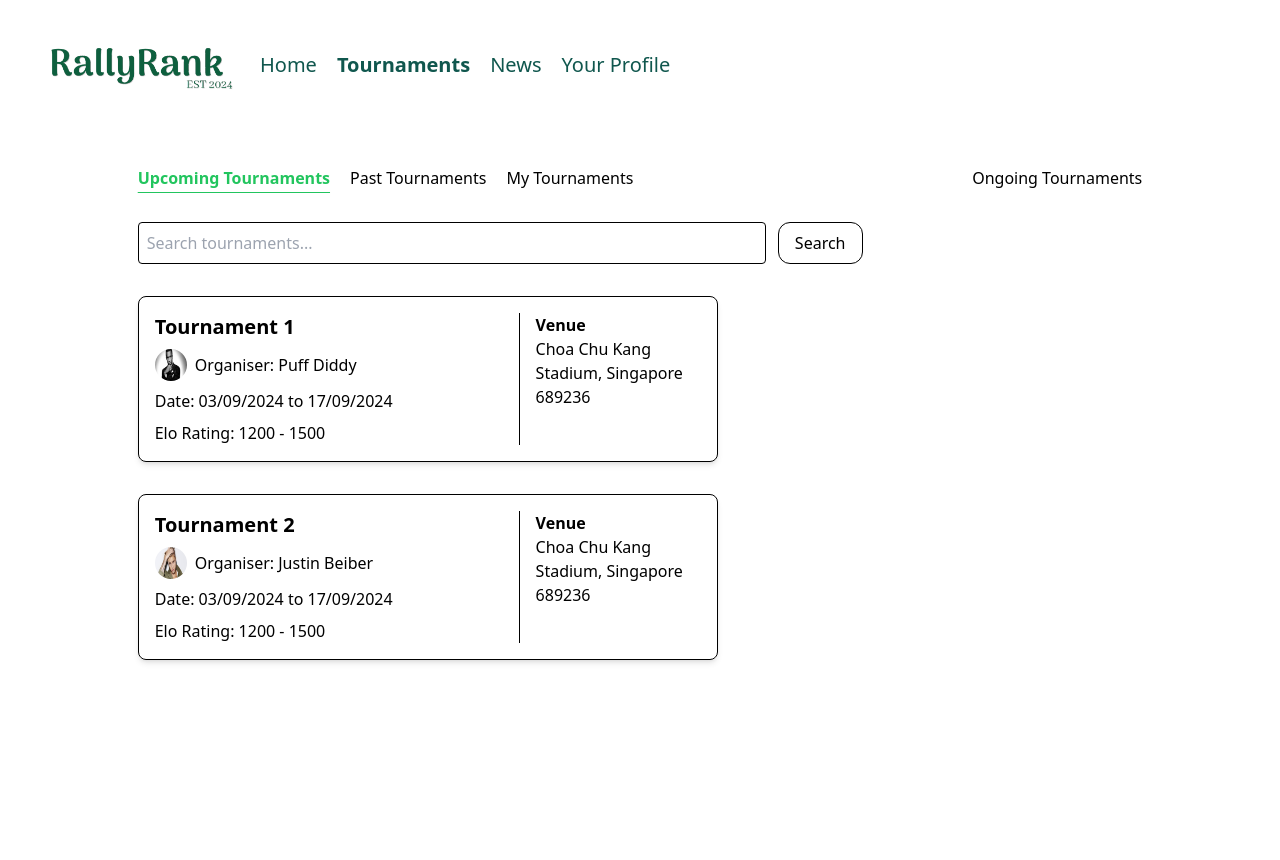
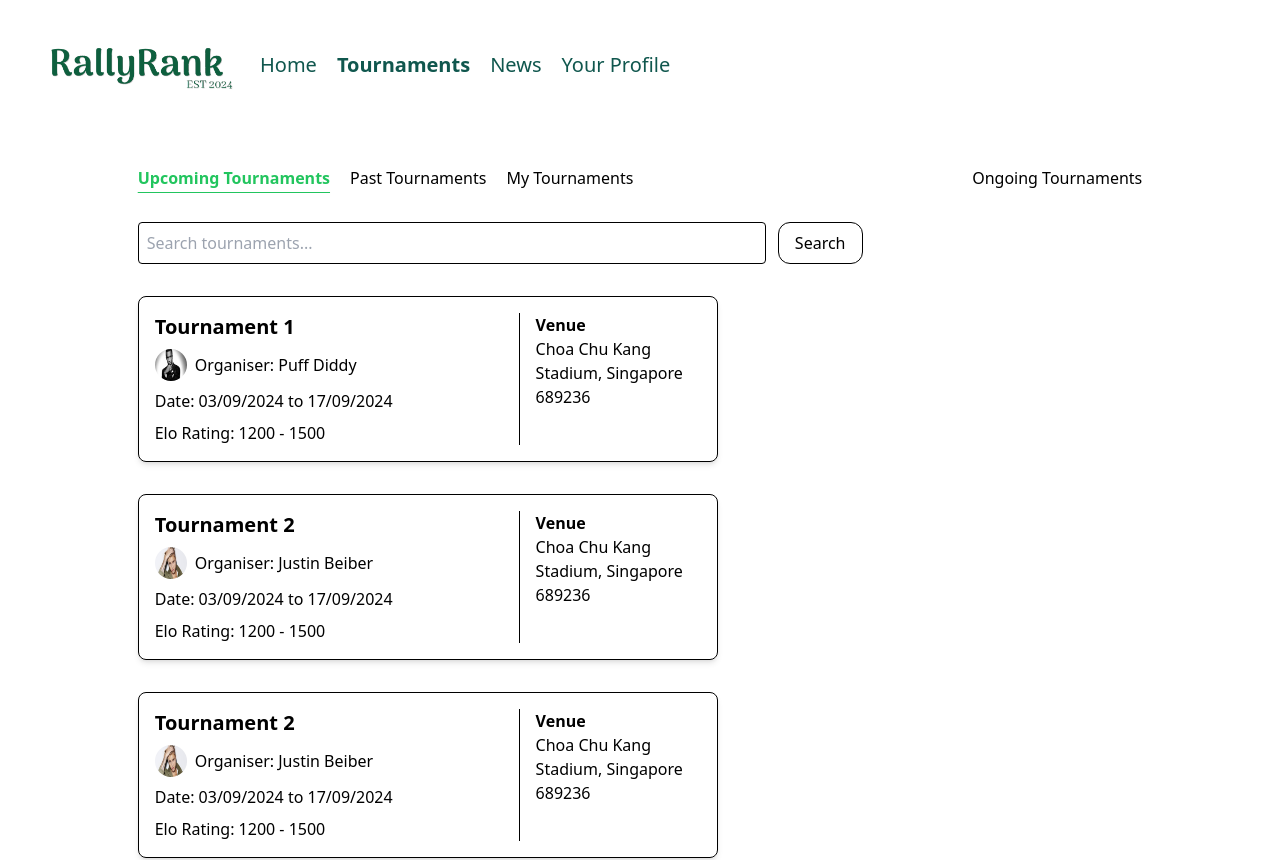
Before and after one commit to zylooooo/CS203, a React (Vite) app in the folder rally-rank-app/: page /user-tournaments in a window 1280 px wide. Shown: the top 860 px of the page. Before the commit the page ends 800 px from the top, so only its background shows below. Built offline with nearby package versions, Linux system fonts and the light colour scheme; the HTML template or start-up script is replaced by a standard one.

Commit message:
Updated Tournaments.jsx (idea):

```diff
--- a/rally-rank-app/src/user/Tournaments.jsx
+++ b/rally-rank-app/src/user/Tournaments.jsx
@@ -1,71 +1,113 @@
+import React from 'react';
 import TournamentsButtons from "../components/TournamentsButtons";
 import profilePictureTest1 from "../assets/profile-picture-one.jpg";
 import profilePictureTest2 from "../assets/profile-picture-two.jpg";
 
-function UserTournaments() {
+// Define the tournamentTest array
+const tournamentTest = [
+  {
+    name: "Tournament 1",
+    organizerProfilePicture: profilePictureTest1,
+    organizerName: "Puff Diddy",
+    startDate: "03/09/2024",
+    endDate: "17/09/2024",
+    eloRatingRange: "1200 - 1500",
+    venue: "Choa Chu Kang Stadium, Singapore 689236",
+  },
+  {
+    name: "Tournament 2",
+    organizerProfilePicture: profilePictureTest2,
+    organizerName: "Justin Beiber",
+    startDate: "03/09/2024",
+    endDate: "17/09/2024",
+    eloRatingRange: "1200 - 1500",
+    venue: "Choa Chu Kang Stadium, Singapore 689236",
+  },
+  {
+    name: "Tournament 2",
+    organizerProfilePicture: profilePictureTest2,
+    organizerName: "Justin Beiber",
+    startDate: "03/09/2024",
+    endDate: "17/09/2024",
+    eloRatingRange: "1200 - 1500",
+    venue: "Choa Chu Kang Stadium, Singapore 689236",
+  },
+  {
+    name: "Tournament 2",
+    organizerProfilePicture: profilePictureTest2,
+    organizerName: "Justin Beiber",
+    startDate: "03/09/2024",
+    endDate: "17/09/2024",
+    eloRatingRange: "1200 - 1500",
+    venue: "Choa Chu Kang Stadium, Singapore 689236",
+  },
+];
+
+// Define the Tournaments component
+const Tournaments = ({ tournamentTest }) => {
   return (
-    <div className = "tournaments-page flex w-full p-9 gap-2 justify-evenly">
+    <div className="tournaments-list flex flex-col space-y-8">
+      {tournamentTest.map((tournament, index) => (
+        <div
+          key={index}
+          className="tournament border rounded-lg p-4 bg-white shadow-md cursor-pointer hover:shadow-lg transition flex w-4/5"
+        >
+          <div className="flex-1 pr-4">
+            <h3 className="section-one text-xl font-bold mb-2">
+              {tournament.name}
+            </h3>
+            <div className="tournament-organiser-details flex items-center mb-2">
+              <img
+                src={tournament.organizerProfilePicture}
+                alt="Organizer"
+                className="organiser-picture w-8 h-8 rounded-full mr-2"
+              />
+              <p className="organiser-name text-gray-600">
+                Organiser: {tournament.organizerName}
+              </p>
+            </div>
+            <p className="tournament-date text-gray-500 mb-2">
+              Date: {tournament.startDate} to {tournament.endDate}
+            </p>
+            <p className="tournament-elo-rating-range text-gray-500">
+              Elo Rating: {tournament.eloRatingRange}
+            </p>
+          </div>
+          <div className="section-two border-l border-gray-300 pl-4 flex-none w-1/3">
+            <p className="text-gray-600 font-semibold">Venue</p>
+            <p className="text-gray-500">{tournament.venue}</p>
+          </div>
+        </div>
+      ))}
+    </div>
+  );
+};
 
-        <div className = "row-container flex flex-col w-3/5 gap-8">
-
-            {/* LABELS */}
-            <div className = "tournaments-labels">
-                <TournamentsButtons buttons = {["Upcoming Tournaments", "Past Tournaments", "My Tournaments"]} />
-            </div>
-
-            {/* SEARCH BAR */}
-            <div className = "tournaments-search-bar flex gap-3">
-                <input className = "border rounded p-2 w-full focus:outline-none focus:ring-2 focus:ring-blue-500" type = "text" placeholder = "Search tournaments..."></input>
-                <button className = "border border-blue-500 text-blue-500 rounded-xl px-4 py-2 hover:bg-blue-500 hover:text-white transition"> Search </button>
-            </div>
-
-            {/* TOURNAMENTS LIST */}
-            <div className = "tournaments-list flex flex-col space-y-8">
-
-                {/* --- TO INSERT AS MANY DIVS WHERE NEEDED BASED ON THE NUMBER OF TOURNAMENTS */}
-                {/* TOURNAMENT DIV TEMPLATE */}
-                <div className = "tournament border rounded-lg p-4 bg-white shadow-md cursor-pointer hover:shadow-lg transition flex w-4/5">
-                    <div className = "flex-1 pr-4">
-                        <h3 className = "section-one text-xl font-bold mb-2"> Tournament 1 </h3>
-                        <div className = "tournament-organiser-details flex items-center mb-2">
-                            <img src = {profilePictureTest1} alt = "Organizer" className = "organiser-picture w-8 h-8 rounded-full mr-2"/>
-                            <p className = "organiser-name text-gray-600"> Organiser: Puff Diddy </p>
-                        </div>
-                        <p className = "tournament-date text-gray-500 mb-2"> Date: 03/09/2024 to 17/09/2024 </p>
-                        <p className = "tournament-elo-rating-range text-gray-500"> Elo Rating: 1200 - 1500 </p>
-                    </div>
-                    <div className = "section-two border-l border-gray-300 pl-4 flex-none w-1/3">
-                        <p className = "text-gray-600 font-semibold"> Venue </p>
-                        <p className = "text-gray-500"> Choa Chu Kang Stadium, Singapore 689236 </p>
-                    </div>
-                </div>
-
-                <div className = "tournament border rounded-lg p-4 bg-white shadow-md cursor-pointer hover:shadow-lg transition flex w-4/5">
-                    <div className = "flex-1 pr-4">
-                        <h3 className = "section-one text-xl font-bold mb-2"> Tournament 2 </h3>
-                        <div className = "tournament-organiser-details flex items-center mb-2">
-                            <img src = {profilePictureTest2} alt = "Organizer" className = "organiser-picture w-8 h-8 rounded-full mr-2"/>
-                            <p className = "organiser-name text-gray-600 "> Organiser: Justin Beiber </p>
-                        </div>
-                        <p className = "tournament-date text-gray-500 mb-2"> Date: 03/09/2024 to 17/09/2024 </p>
-                        <p className = "tournament-elo-rating-range text-gray-500"> Elo Rating: 1200 - 1500 </p>
-                    </div>
-                    <div className = "section-two border-l border-gray-300 pl-4 flex-none w-1/3">
-                        <p className = "text-gray-600 font-semibold"> Venue </p>
-                        <p className = "text-gray-500"> Choa Chu Kang Stadium, Singapore 689236 </p>
-                    </div>
-                </div>
-
-
-            </div>
+// Define the UserTournaments component
+const UserTournaments = () => {
+  return (
+    <div className="tournaments-page flex w-full p-9 gap-2 justify-evenly">
+      <div className="row-container flex flex-col w-3/5 gap-8">
+        {/* LABELS */}
+        <div className="tournaments-labels">
+          <TournamentsButtons buttons={["Upcoming Tournaments", "Past Tournaments", "My Tournaments"]} />
         </div>
 
-        <div className = "col-container">
-                Ongoing Tournaments
+        {/* SEARCH BAR */}
+        <div className="tournaments-search-bar flex gap-3">
+          <input className="border rounded p-2 w-full focus:outline-none focus:ring-2 focus:ring-blue-500" type="text" placeholder="Search tournaments..." />
+          <button className="border border-blue-500 text-blue-500 rounded-xl px-4 py-2 hover:bg-blue-500 hover:text-white transition">Search</button>
         </div>
 
+        {/* TOURNAMENTS LIST */}
+        <Tournaments tournamentTest={tournamentTest} />
+      </div>
+
+      <div className="col-container">
+        Ongoing Tournaments
+      </div>
     </div>
   );
-}
+};
 
 export default UserTournaments;
```
Also changed, not shown: 7 other files (tests, documents, lock files or other folders).
